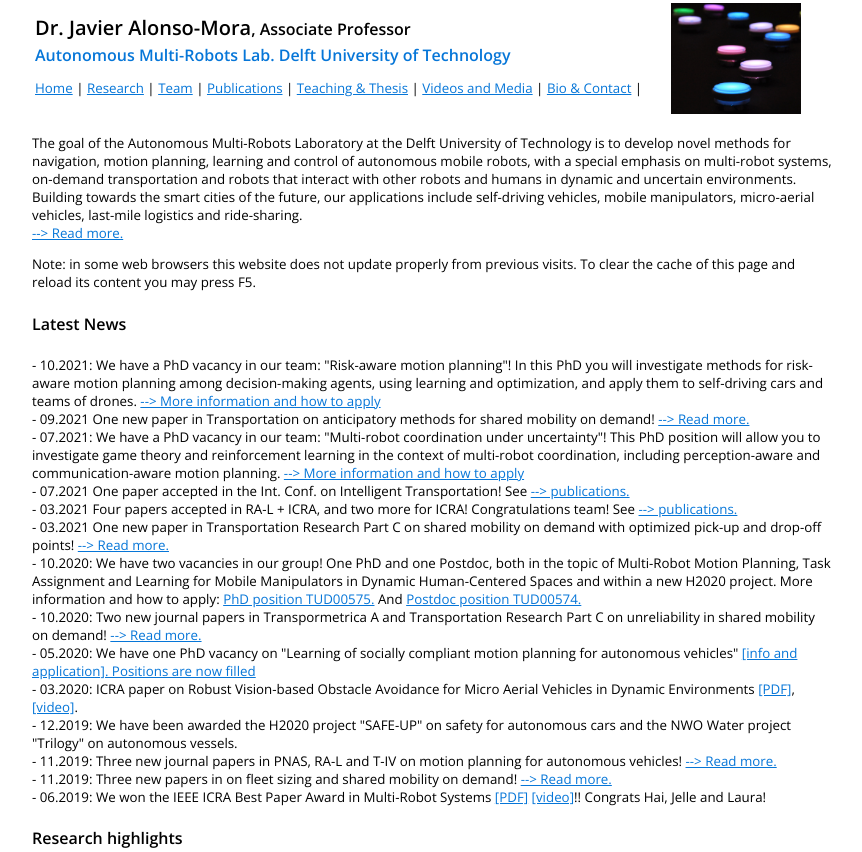
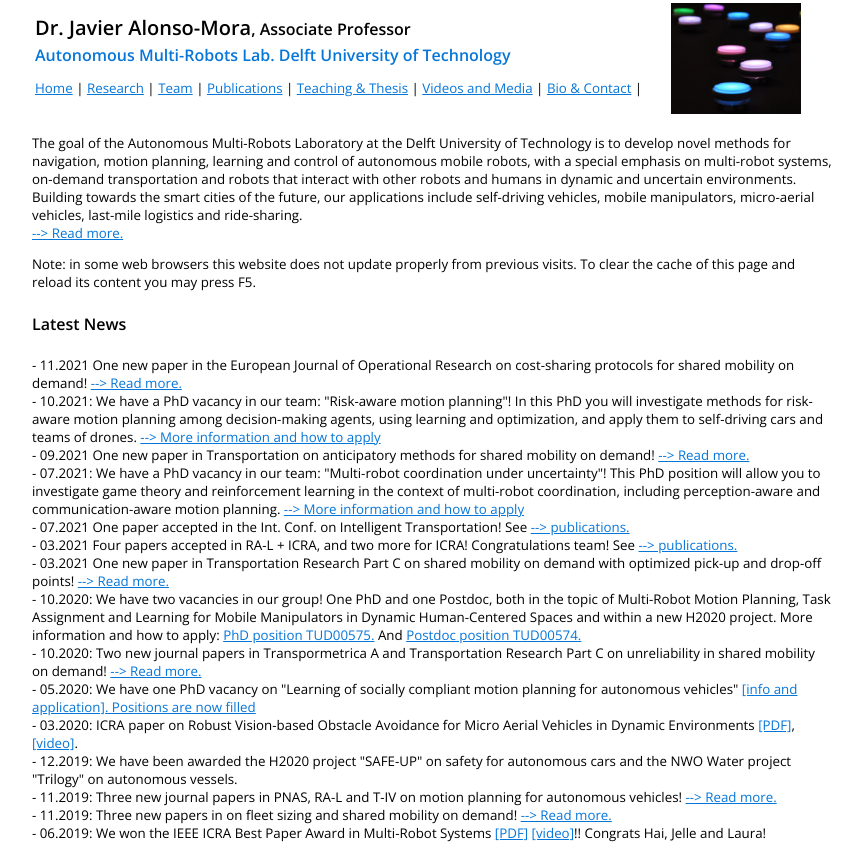
Before and after one commit to javieralonso/website, a plain HTML site: page index.html in a window 1280 px wide. Shown: the top 852 px of the page, without its empty margins (208-1070 px from the left). Drawn offline with nearby package versions, Linux system fonts and the light colour scheme.

Commit message:
Update index.html

```diff
--- a/index.html
+++ b/index.html
@@ -75,6 +75,8 @@ Note: in some web browsers this website does not update properly from previous v
 
 	<h4>Latest News</h4>
 	<p>
+	- 11.2021 One new paper in the European Journal of Operational Research on cost-sharing protocols for shared mobility on demand! <a href="res/res_ridesharing.html"> --> Read more.</a>
+	</br>
 	- 10.2021: We have a PhD vacancy in our team: "Risk-aware motion planning"! In this PhD you will investigate methods for risk-aware motion planning among decision-making agents, using learning and optimization, and apply them to self-driving cars and teams of drones. <a href="https://www.tudelft.nl/over-tu-delft/werken-bij-tu-delft/vacatures/details?jobId=4751&jobTitle=PhD%20position%20Risk-aware%20motion%20planning"> --> More information and how to apply </a>
 	</br>
 	- 09.2021 One new paper in Transportation on anticipatory methods for shared mobility on demand! <a href="res/res_ridesharing.html"> --> Read more.</a>
```
